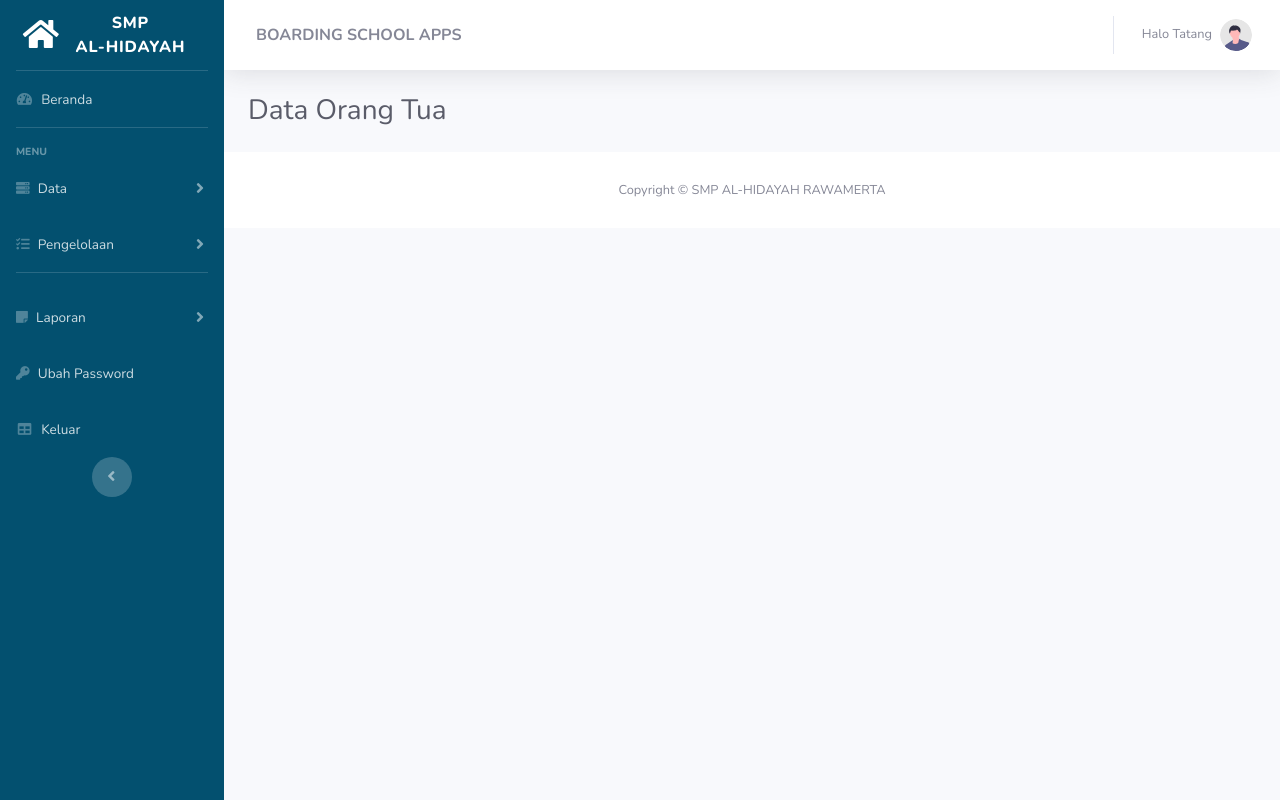
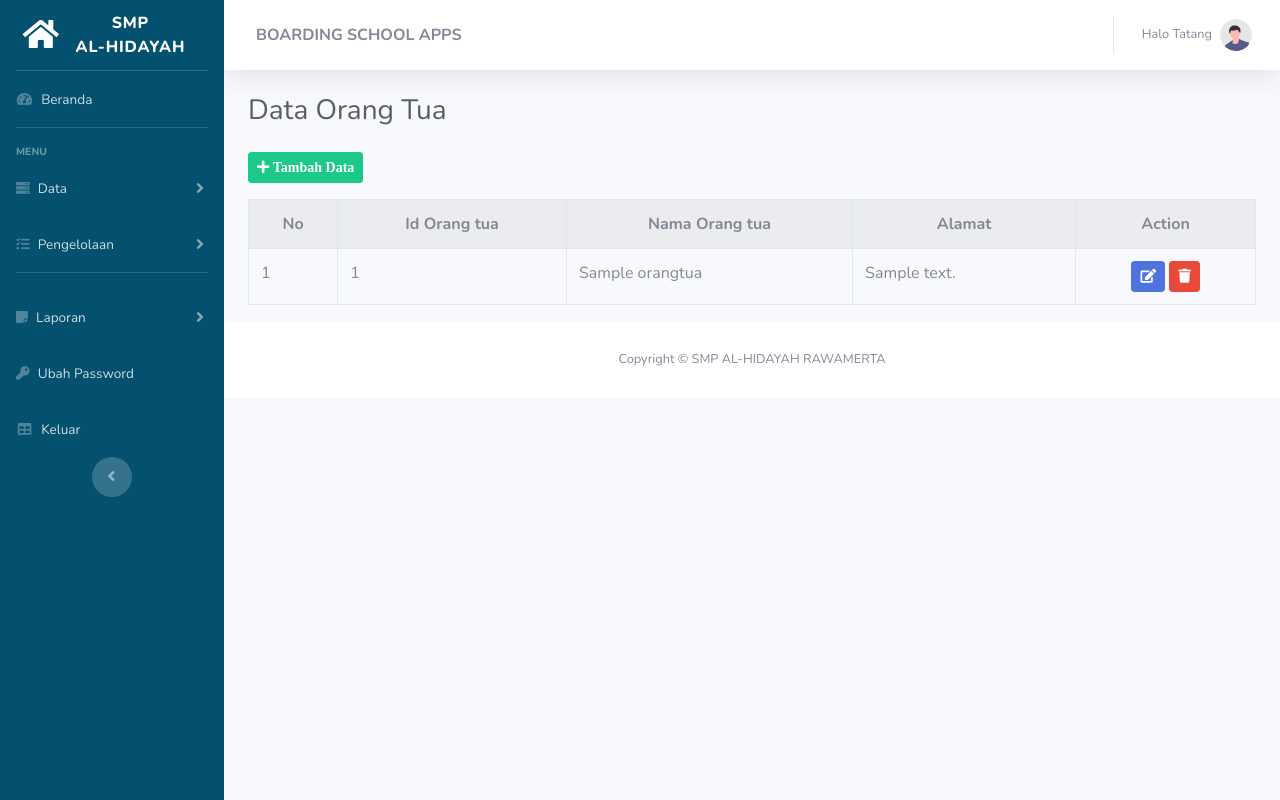
Before and after one commit to PBOIF2SCHOOLAPPS/websmpalhidayah, a CodeIgniter app: page /websmpalhidayah/admin/dataOrangtua in a window 1280 px wide. Run offline with CodeIgniter, Linux system fonts and the light colour scheme; tables that the repository leaves empty or names only in its code hold one stand-in row (values such as "Sample post").

Commit message:
first commit

```diff
--- a/application/controllers/admin/DataOrangtua.php
+++ b/application/controllers/admin/DataOrangtua.php
@@ -5,6 +5,7 @@ class dataOrangtua extends CI_Controller
     {
         $data['title_header'] = "Admin | SMP AL-HIDAYAH";
         $data['title'] = "Data Orang Tua";
+        $data['orangtua'] = $this->smpalhidayahModel->get_data('data_orangtua')->result();
         $this->load->view('template_admin/header', $data);
         $this->load->view('template_admin/bar');
         $this->load->view('admin/data_orangtua', $data);
--- a/application/views/admin/data_orangtua.php
+++ b/application/views/admin/data_orangtua.php
@@ -3,7 +3,34 @@
     <div class="d-sm-flex align-items-center justify-content-between mb-4">
         <h1 class="h3 mb-0 text-gray-800"><?php echo $title ?></h1>
     </div>
+ <a class="btn btn-sm btn-success mb-3" href="<?php echo base_url('admin/dataOrangtua/tambah_data') ?>"><i class="fas fa-plus"> Tambah Data</i></a>
 
+    <table class="table table-bordered table-striped">
+        <tr>
+            <th class="text-center">No</th>
+            <th class="text-center">Id Orang tua</th>
+            <th class="text-center">Nama Orang tua</th>
+            <th class="text-center">Alamat</th>
+            <th class="text-center">Action</th>
+
+        </tr>
+
+        <?php $no=1; foreach($orangtua as $o) : ?>
+            <tr>
+                <td><?php echo $no++ ?></td>
+                <td><?php echo $o->id_orangtua?></td>
+                <td><?php echo $o->nama_orangtua?></td>
+                <td><?php echo $o->alamat_orangtua?></td>
+
+                <td>
+                    <center>
+                        <a class="btn btn-sm btn-primary" href="<?php echo base_url('admin/dataOrangtua/update_data/'.$o->id_orangtua) ?>"><i class="fas fa-edit"></i></a>
+                        <a onclick="return confirm ('Apakah anda yakin ingin mengapus data ini?')" class="btn btn-sm btn-danger" href="<?php echo base_url('admin/dataOrangtua/delete_data/'.$o->id_orangtua) ?>"><i class="fas fa-trash"></i></a>
+                    </center>
+                </td>
+            </tr>
+        <?php endforeach; ?>
+    </table>
 
 
 </div>
```
